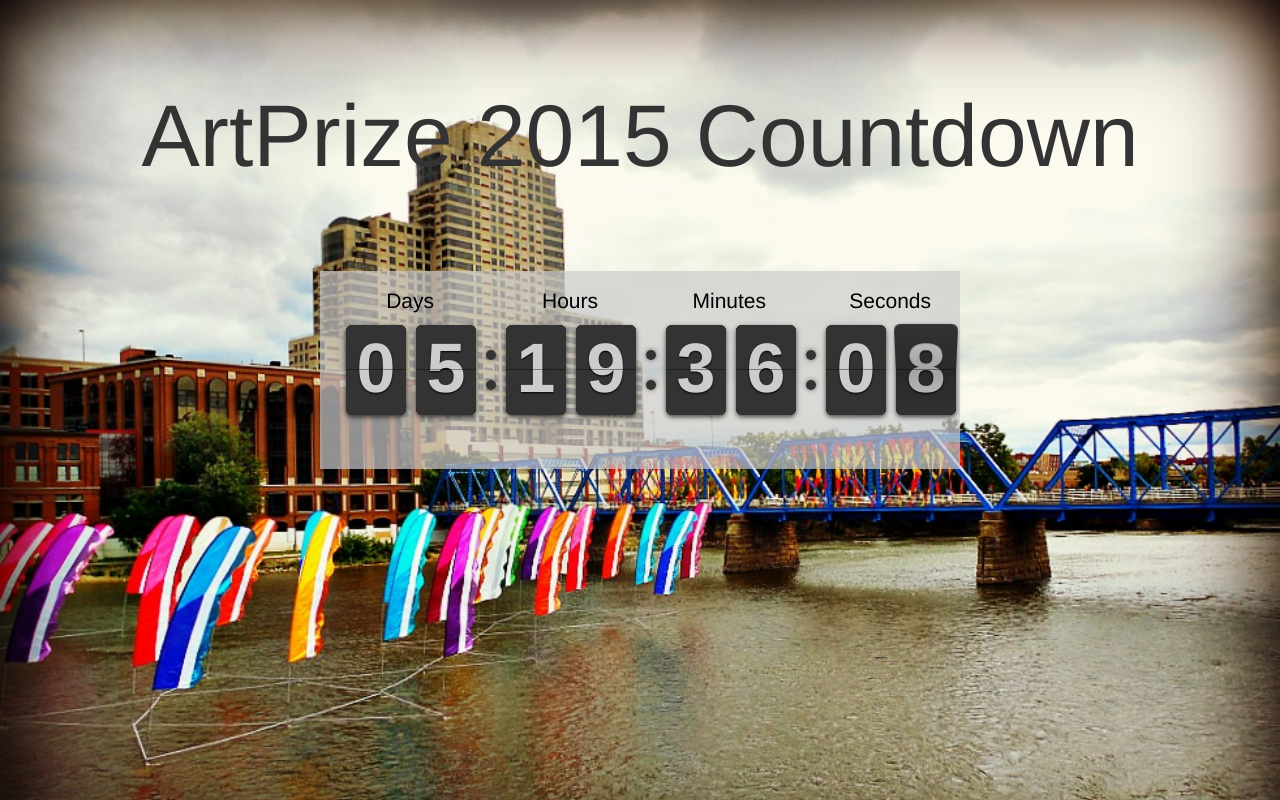
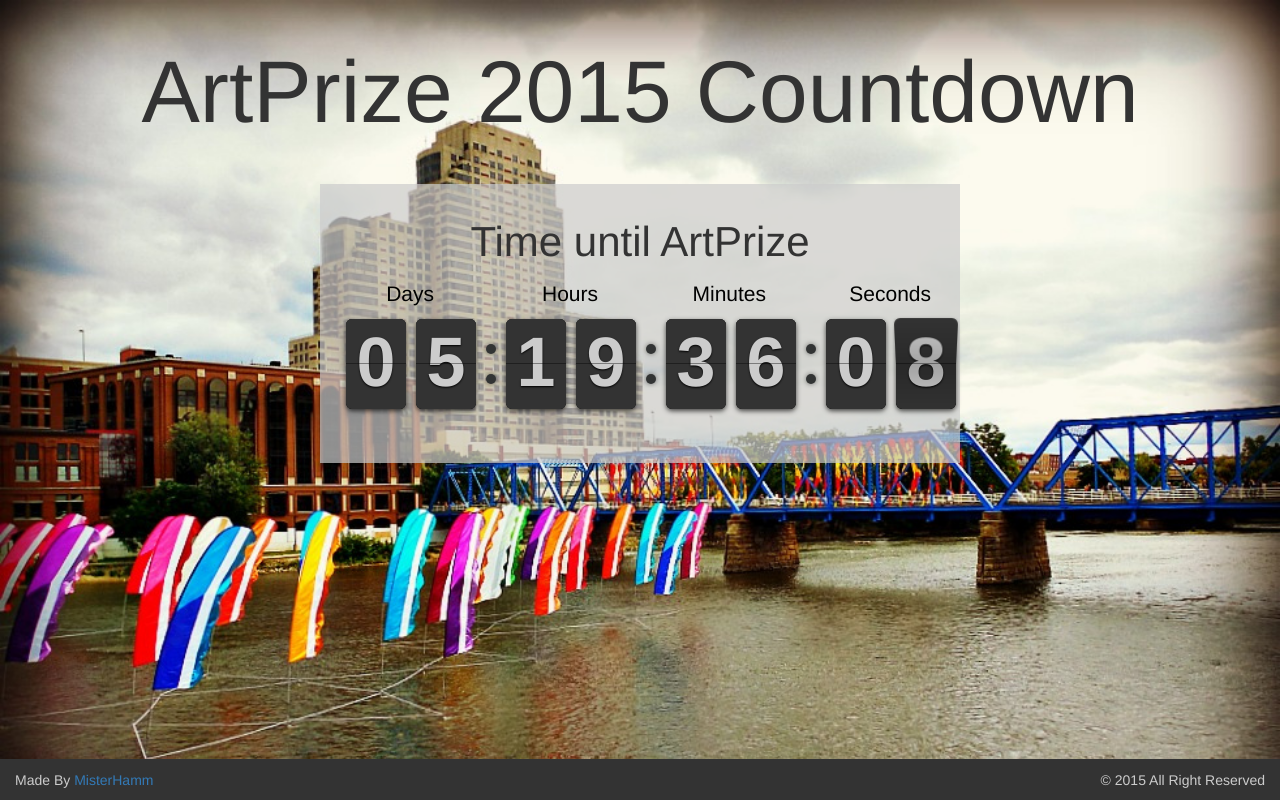
Before and after one commit to misterhamm/artprizeclock, a plain HTML site: page index.html in a window 1280 px wide. Drawn offline with nearby package versions, Linux system fonts and the light colour scheme.

Commit message:
logic reworked to display different countdown depending on whether it is before, during, or after an event.  Further styling, footer bar

```diff
--- a/assets/css/style.css
+++ b/assets/css/style.css
@@ -7,7 +7,7 @@ body {
 .title {
     text-align: center;
     font-size: 2.5em;
-    margin: 1em 0;
+    margin: 0.5em 0;
 }
 
 .clock {
@@ -35,7 +35,30 @@ body {
     right: -93px;
 }
 
+.heading {
+    text-align: center;
+    font-size: 3em;
+    margin-bottom: 1em;
+}
+
 .message {
     text-align: center;
     font-size: 3em;
 }
+
+.wrapper {
+    position: relative;
+}
+
+.footer {
+    position: fixed;
+    bottom: 0;
+    background-color: #333;
+    color: rgb(204,204,204);
+    width: 100%;
+    padding: 0.75em 0;
+}
+
+.rights {
+    text-align: right;
+}
--- a/assets/js/app.js
+++ b/assets/js/app.js
@@ -2,25 +2,50 @@ var clock;
 
 			$(document).ready(function() {
 				// Set dates.
-				var futureDate  = new Date("September 23, 2015 12:00 PM EDT");
+				var startDate   = new Date("September 23, 2015 12:00 PM EDT");
 				var currentDate = new Date();
+                var endDate     = new Date("October 15, 2015 10:00 pm EDT");
 
+				var diff = 0;
+
+
+                //Display Counter Heading
+                if (currentDate < startDate) {
+                    $('.heading').html("Time until ArtPrize");
                     // Calculate the difference in seconds between the future and current date
-				var diff = futureDate.getTime() / 1000 - currentDate.getTime() / 1000;
+                    var diff = startDate.getTime() / 1000 - currentDate.getTime() / 1000;
 
                     // Calculate day difference and apply class to .clock for extra digit styling.
                     function dayDiff(first, second) {
                         return (second-first)/(1000*60*60*24);
                     }
 
-				if (dayDiff(currentDate, futureDate) < 100) {
+                    if (dayDiff(currentDate, startDate) < 100) {
                         $('.clock').addClass('twoDayDigits');
                     } else {
                         $('.clock').addClass('threeDayDigits');
                     }
+                    }
+                else if (currentDate > startDate && currentDate < endDate) {
+                    $('.heading').html("Time left to enjoy ArtPrize");
+                    $('.message').html('What are you doing here?? <br>Go see some art!!!');
+                    // Calculate the difference in seconds between the future and current date
+                    var diff = endDate.getTime() / 1000 - currentDate.getTime() / 1000;
 
-				if(diff < 0) {
-					diff = 0;
+                    // Calculate day difference and apply class to .clock for extra digit styling.
+                    function dayDiff(first, second) {
+                        return (second-first)/(1000*60*60*24);
+                    }
+
+                    if (dayDiff(currentDate, endDate) < 100) {
+                        $('.clock').addClass('twoDayDigits');
+                    } else {
+                        $('.clock').addClass('threeDayDigits');
+                    }
+                }
+
+                else {
+                    $('.message').html("Check back soon for a new countdown!");
                 }
 
 				// Instantiate a coutdown FlipClock
--- a/index.html
+++ b/index.html
@@ -19,15 +19,20 @@
 
 <div class="container-fluid">
     <div class="row">
-        <div class="col-md-12">
+        <div class="col-md-12 wrapper">
           <div class="title">
               <h1 class="title">ArtPrize 2015 Countdown</h1>
           </div>
           <div class="row">
               <div class="clock-container col-md-6 col-md-offset-3 col-sm-8 col-sm-offset-2">
+               <div class="heading"></div>
                <div class="clock"></div>
               <div class="message"></div>
            </div>
+          </div>
+          <div class="row footer">
+                  <div class="col-md-8 link">Made By <a href="http://www.misterhamm.com">MisterHamm</a></div>
+                  <div class="col-md-4 rights">&copy; 2015 All Right Reserved</div>
           </div>
         </div>
     </div>
```
Lines whose indentation alone changed are shown as unchanged.
